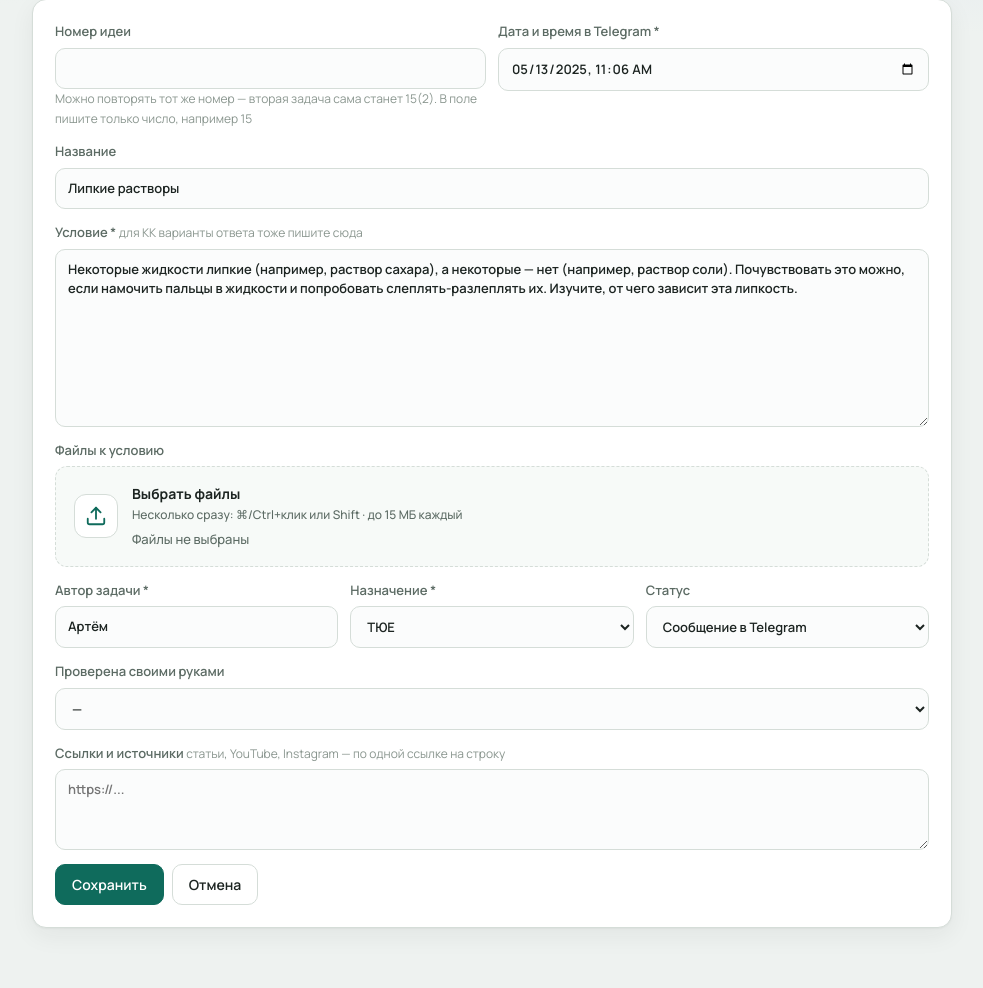
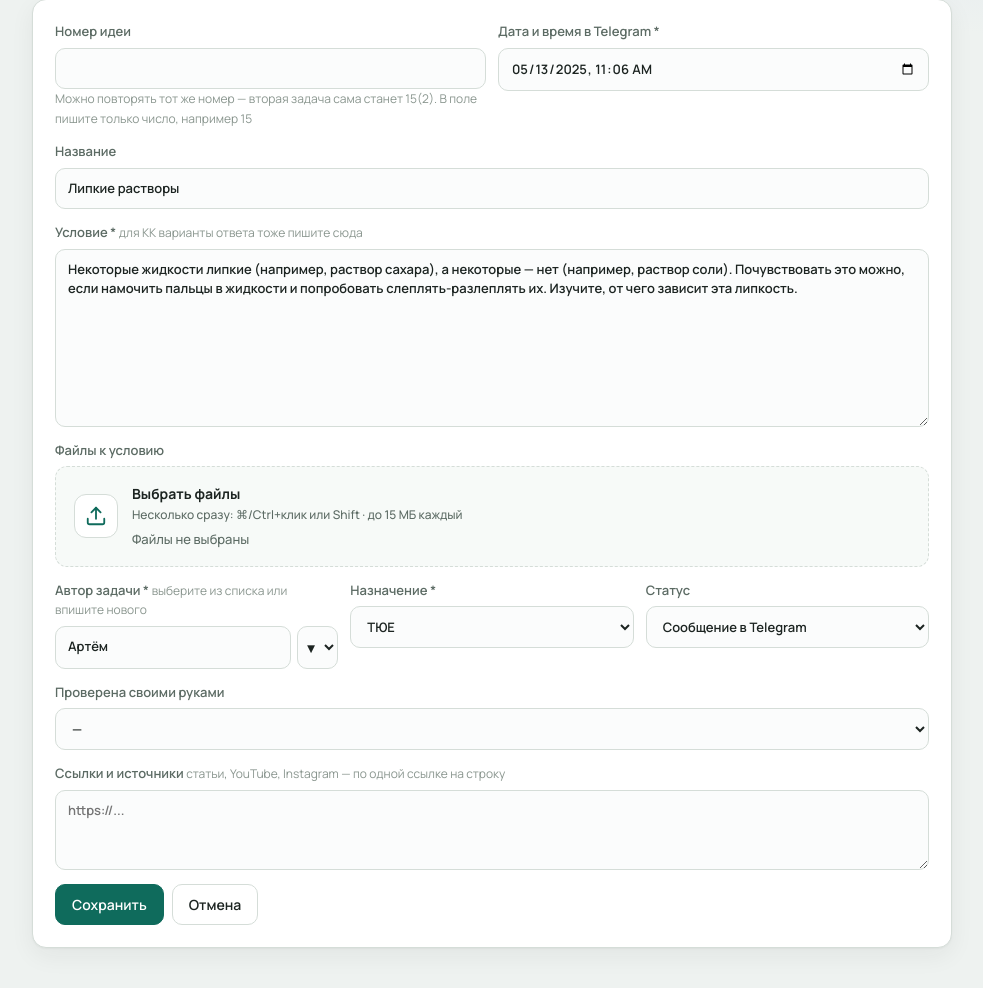
Before and after one commit to karpenko-chernikov/tyuf-tyue-zadachi, a FastAPI app: page /tasks/3/edit in a window 1280 px wide. Shown: the part 154-1142 px from the top of the page, without its empty margins (148-1131 px from the left). Run offline with FastAPI, Linux system fonts and the light colour scheme; a user stored in the database is signed in; data comes from the database, SQL or seed files in the repository.

Commit message:
Add author dropdown with free-text entry for tasks and comments.
Co-authored-by: Cursor <cursoragent@cursor.com>

```diff
--- a/app/static/style.css
+++ b/app/static/style.css
@@ -383,6 +383,27 @@ textarea { resize: vertical; }
   .grid-2, .grid-3 { grid-template-columns: 1fr; }
   .header-inner { flex-wrap: wrap; }
   .page-header { flex-direction: column; }
+}
+
+.author-combo {
+  display: flex;
+  gap: 6px;
+  align-items: stretch;
+  margin-top: 6px;
+}
+.author-combo input[type="text"] {
+  margin-top: 0;
+  flex: 1;
+  min-width: 0;
+}
+.author-combo .author-pick {
+  margin-top: 0;
+  width: 2.6rem;
+  flex-shrink: 0;
+  padding-left: 0.35rem;
+  padding-right: 0.35rem;
+  cursor: pointer;
+  font-size: 14px;
 }
 
 .hint { font-weight: 400; color: #8a968f; font-size: 12px; }
--- a/app/templates/base.html
+++ b/app/templates/base.html
@@ -7,7 +7,7 @@
   <link rel="preconnect" href="https://fonts.googleapis.com">
   <link rel="preconnect" href="https://fonts.gstatic.com" crossorigin>
   <link href="https://fonts.googleapis.com/css2?family=Manrope:wght@400;500;600;700&family=Source+Serif+4:opsz,wght@8..60,500;8..60,600&display=swap" rel="stylesheet">
-  <link rel="stylesheet" href="/static/style.css?v=9">
+  <link rel="stylesheet" href="/static/style.css?v=10">
 </head>
 <body>
   {% if user %}
@@ -86,6 +86,19 @@
       });
     });
   });
+
+  // Выпадашка авторов → подставляет имя в текстовое поле (можно и вписать вручную)
+  document.addEventListener('change', (e) => {
+    const pick = e.target.closest('select.author-pick');
+    if (!pick || !pick.value) return;
+    const combo = pick.closest('.author-combo');
+    const input = combo && combo.querySelector('input[type="text"]');
+    if (input) {
+      input.value = pick.value;
+      input.dispatchEvent(new Event('input', { bubbles: true }));
+    }
+    pick.selectedIndex = 0;
+  });
   </script>
 </body>
 </html>
--- a/app/templates/form.html
+++ b/app/templates/form.html
@@ -1,9 +1,10 @@
 {% extends "base.html" %}
-{% from "macros.html" import file_picker, attachment_list %}
+{% from "macros.html" import file_picker, attachment_list, author_field, authors_datalist %}
 {% block title %}{% if task %}Редактирование{% else %}Новая задача{% endif %}{% endblock %}
 {% block content %}
 {% set f = form or {} %}
 {% set p = parsed or {} %}
+{{ authors_datalist('authors-list') }}
 <div class="page-header">
   <h1>{% if task %}Редактирование{% else %}Новая задача{% endif %}</h1>
   <a href="/" class="btn secondary">← К списку</a>
@@ -60,14 +61,9 @@
 
     <div class="grid-3">
       <label>Автор задачи *
-        <input type="text" name="author" list="authors-list" required
-          value="{% if f.author is defined %}{{ f.author }}{% elif task %}{{ task.author or '' }}{% else %}{{ default_task_author }}{% endif %}"
-          placeholder="Кто предложил">
-        <datalist id="authors-list">
-          {% for a in authors %}
-          <option value="{{ a }}"></option>
-          {% endfor %}
-        </datalist>
+        <span class="hint">выберите из списка или впишите нового</span>
+        {% set author_val = f.author if f.author is defined else (task.author if task else default_task_author) %}
+        {{ author_field('author', author_val or '', 'Кто предложил', true, 'authors-list') }}
       </label>
       <label>Назначение *
         {% set nazn_val = f.naznachenie if f.naznachenie is defined else (task.naznachenie if task else (p.naznachenie or default_naznachenie)) %}
@@ -166,7 +162,8 @@
         {% for c in draft_comments %}
         <div class="comment-row">
           <label>Автор комментария
-            <input type="text" name="comment_authors" list="authors-list" value="{{ c.author }}" placeholder="Кто пишет">
+            <span class="hint">из списка или новый</span>
+            {{ author_field('comment_authors', c.author or '', 'Кто пишет', false, 'authors-list') }}
           </label>
           <label>Текст
             <textarea name="comment_texts" rows="3" placeholder="Отзыв, обсуждение…">{{ c.text }}</textarea>
@@ -231,13 +228,22 @@ syncFields();
 
 const addBtn = document.getElementById('add-comment-row');
 if (addBtn) {
+  const authorOptions = `{% for a in authors %}<option value="{{ a }}">{{ a }}</option>{% endfor %}`;
   addBtn.addEventListener('click', () => {
     const rows = document.getElementById('comment-rows');
     const row = document.createElement('div');
     row.className = 'comment-row';
     row.innerHTML = `
       <label>Автор комментария
-        <input type="text" name="comment_authors" list="authors-list" value="{{ default_comment_author }}" placeholder="Кто пишет">
+        <span class="hint">из списка или новый</span>
+        <div class="author-combo">
+          <input type="text" name="comment_authors" list="authors-list"
+            value="{{ default_comment_author }}" placeholder="Кто пишет" autocomplete="off">
+          <select class="author-pick" aria-label="Выбрать автора из списка" title="Выбрать из существующих">
+            <option value="">▾</option>
+            ${authorOptions}
+          </select>
+        </div>
       </label>
       <label>Текст
         <textarea name="comment_texts" rows="3" placeholder="Отзыв, обсуждение…"></textarea>
--- a/app/templates/macros.html
+++ b/app/templates/macros.html
@@ -1,4 +1,31 @@
 {# Переиспользуемые куски UI #}
+
+{% macro author_field(name, value='', placeholder='Имя', required=false, list_id='authors-list', input_id=none) %}
+<div class="author-combo">
+  <input type="text" name="{{ name }}" {% if input_id %}id="{{ input_id }}"{% endif %}
+    list="{{ list_id }}"
+    value="{{ value }}"
+    placeholder="{{ placeholder }}"
+    autocomplete="off"
+    {% if required %}required{% endif %}>
+  <select class="author-pick" aria-label="Выбрать автора из списка" title="Выбрать из существующих">
+    <option value="">▾</option>
+    {% for a in authors %}
+    <option value="{{ a }}" {% if value == a %}selected{% endif %}>{{ a }}</option>
+    {% endfor %}
+  </select>
+</div>
+{% endmacro %}
+
+
+{% macro authors_datalist(list_id='authors-list') %}
+<datalist id="{{ list_id }}">
+  {% for a in authors %}
+  <option value="{{ a }}"></option>
+  {% endfor %}
+</datalist>
+{% endmacro %}
+
 
 {% macro file_picker(name, hint='Несколько сразу: ⌘/Ctrl+клик или Shift · до 15 МБ каждый') %}
 <div class="file-drop" data-file-drop>
```
Also changed, not shown: app/templates/detail.html (+4 -7 lines).
